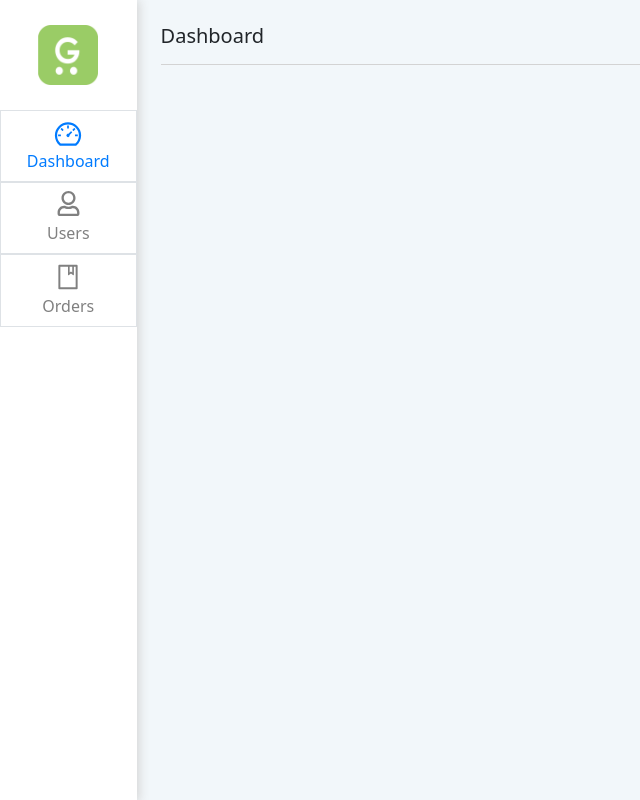
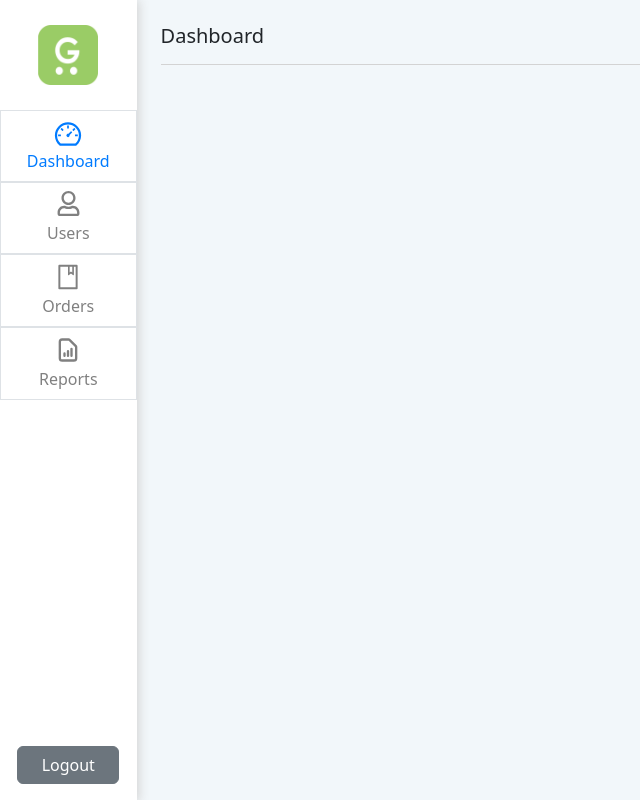
Before and after one commit to KennieHarold/gocart-iloilo-admin, a React (Create React App) app: page /dashboard in a window 1280 px wide. Shown: the whole page, without its empty margins (0-640 px from the left). Built offline with nearby package versions, Linux system fonts and the light colour scheme; no server answers; sample sign-in values are in the browser's storage.

Commit message:
Add logout

```diff
--- a/src/App.js
+++ b/src/App.js
@@ -20,6 +20,7 @@ import Login from "./components/Login";
 import Dashboard from "./components/Dashboard";
 import Users from "./components/Users";
 import Orders from "./components/Orders";
+import Reports from "./components/Reports";
 
 const NoMatch = () => <Redirect to="/" />;
 
@@ -48,6 +49,7 @@ class App extends Component {
               <PrivateRoute path="/dashboard" component={Dashboard} />
               <PrivateRoute path="/users" component={Users} />
               <PrivateRoute path="/orders" component={Orders} />
+              <PrivateRoute path="/reports" component={Reports} />
               <Route component={NoMatch} />
             </Switch>
           </Router>
--- a/src/actions/AuthAction.js
+++ b/src/actions/AuthAction.js
@@ -1,12 +1,22 @@
 import { auth } from "../firebase";
-import { signInWithEmailAndPassword, onAuthStateChanged } from "firebase/auth";
+import {
+  signInWithEmailAndPassword,
+  onAuthStateChanged,
+  signOut,
+} from "firebase/auth";
 import {
   AUTH_RESET_STATE,
   EMAIL_CHANGE,
   PASSWORD_CHANGE,
   SUCCESS_LOGIN,
 } from "./actionTypes/authTypes";
-import { screenLoadingChange, authLoadingChange } from "./LoaderAction";
+import {
+  screenLoadingChange,
+  authLoadingChange,
+  loaderResetState,
+} from "./LoaderAction";
+import { orderResetState } from "./OrderAction";
+import { userResetState } from "./UserAction";
 
 export const authResetState = () => {
   return {
@@ -71,3 +81,19 @@ export const checkLoggedIn = () => {
     });
   };
 };
+
+export const logout = () => {
+  return (dispatch) => {
+    signOut(auth)
+      .then(() => {
+        dispatch(authResetState());
+        dispatch(loaderResetState());
+        dispatch(orderResetState());
+        dispatch(userResetState());
+      })
+      .catch((error) => {
+        console.log(error);
+        alert("There is an error signing out");
+      });
+  };
+};
--- /dev/null
+++ b/src/components/Reports.js
@@ -0,0 +1,19 @@
+import React, { Component } from "react";
+import SidebarWrapper from "./SharedComponents/SidebarWrapper";
+
+class Reports extends Component {
+  render() {
+    return (
+      <SidebarWrapper pathName={this.props.location.pathname}>
+        <div
+          className="w-100 pb-2 mb-5"
+          style={{ borderBottom: "0.5px solid lightgray" }}
+        >
+          <h5>Reports</h5>
+        </div>
+      </SidebarWrapper>
+    );
+  }
+}
+
+export default Reports;
--- a/src/components/SharedComponents/SidebarWrapper.js
+++ b/src/components/SharedComponents/SidebarWrapper.js
@@ -1,12 +1,18 @@
 import React, { Component } from "react";
+import { connect } from "react-redux";
 import { NavLink } from "react-router-dom";
 import Image from "react-bootstrap/Image";
 import logo from "../../assets/app-icon.png";
 import { AiOutlineDashboard, AiOutlineBook } from "react-icons/ai";
 import { FaRegUser } from "react-icons/fa";
+import { HiOutlineDocumentReport } from "react-icons/hi";
+import Button from "react-bootstrap/Button";
+import { logout } from "../../actions/AuthAction";
 
 class SidebarWrappper extends Component {
   render() {
+    const { logout } = this.props;
+
     const items = [
       {
         key: "item-dashboard",
@@ -25,6 +31,14 @@ class SidebarWrappper extends Component {
         label: "Orders",
         path: "/orders",
         icon: <AiOutlineBook style={{ fontSize: 28, marginBottom: 3 }} />,
+      },
+      {
+        key: "item-reports",
+        label: "Reports",
+        path: "/reports",
+        icon: (
+          <HiOutlineDocumentReport style={{ fontSize: 28, marginBottom: 3 }} />
+        ),
       },
     ];
 
@@ -45,6 +59,15 @@ class SidebarWrappper extends Component {
             alignItems: "center",
             display: "flex",
             flexDirection: "column",
+            justifyContent: "space-between",
+          }}
+        >
+          <div
+            style={{
+              display: "flex",
+              flexDirection: "column",
+              width: "100%",
+              alignItems: "center",
             }}
           >
             <Image
@@ -78,6 +101,14 @@ class SidebarWrappper extends Component {
               ))}
             </ul>
           </div>
+          <Button
+            onClick={() => logout()}
+            variant="secondary"
+            className="m-3 w-75"
+          >
+            Logout
+          </Button>
+        </div>
         <div className="p-4" style={{ background: "#F2F7FA", width: "100%" }}>
           {this.props.children}
         </div>
@@ -86,4 +117,4 @@ class SidebarWrappper extends Component {
   }
 }
 
-export default SidebarWrappper;
+export default connect(null, { logout })(SidebarWrappper);
--- a/src/reducers/LoaderReducer.js
+++ b/src/reducers/LoaderReducer.js
@@ -24,7 +24,10 @@ const LoaderReducer = (state = initialState, action) => {
       };
 
     case LOADER_RESET_STATE:
-      return initialState;
+      return {
+        ...initialState,
+        authLoading: false,
+      };
 
     default:
       return state;
```
Lines whose indentation alone changed are shown as unchanged.
